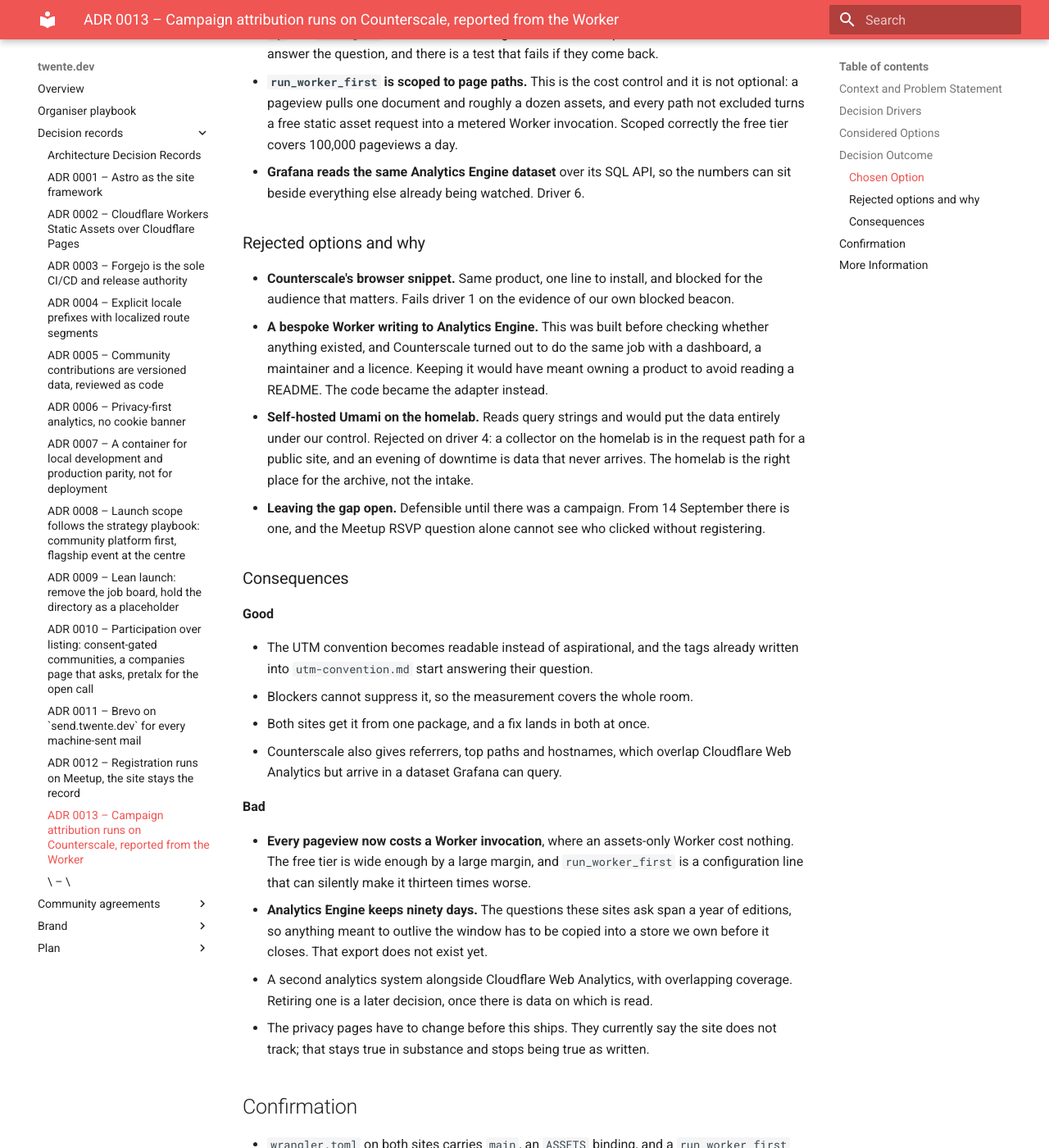
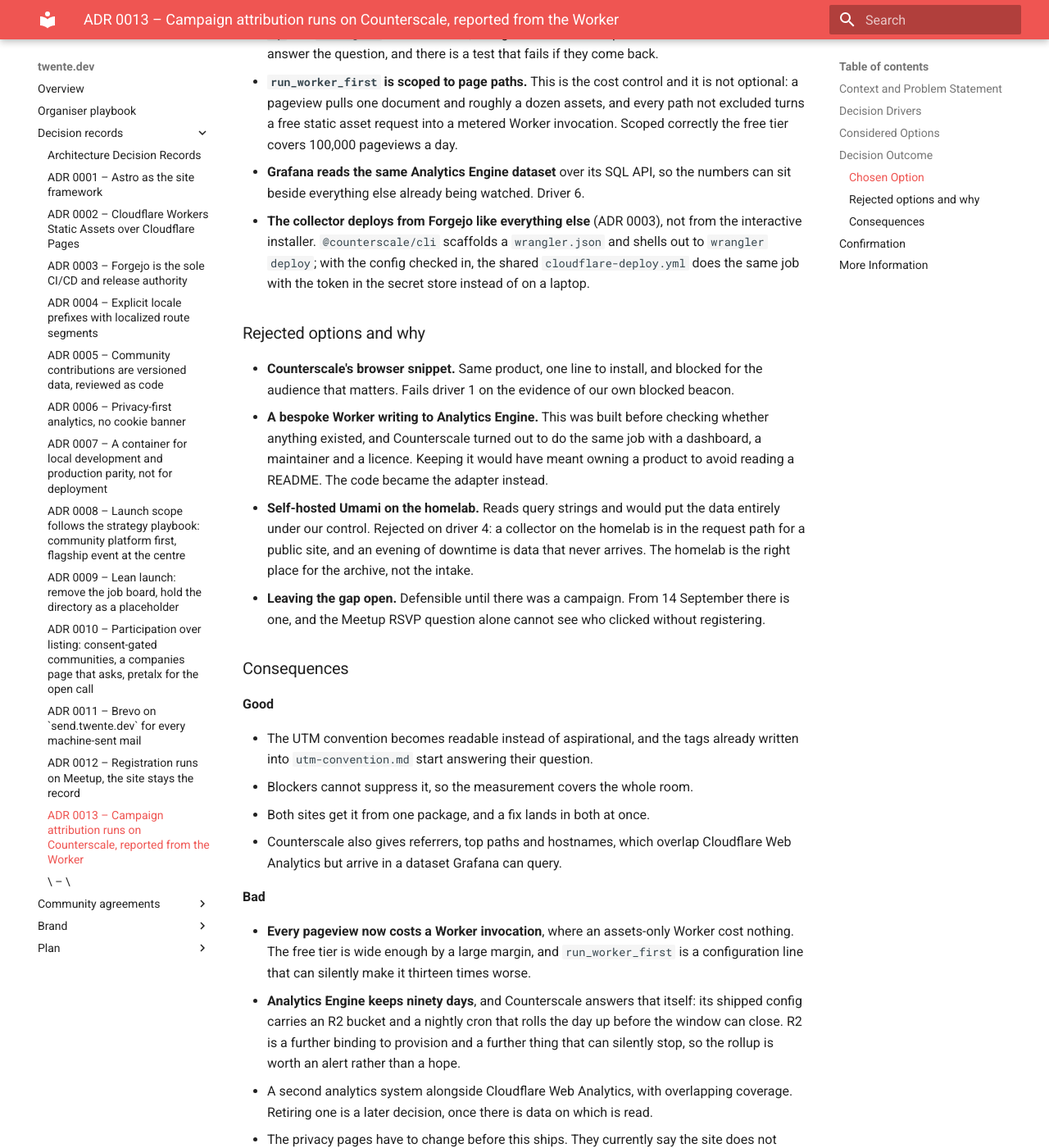
Before and after one commit to webgrip/twente.dev, an MkDocs documentation site: the page built from docs/adrs/0013-counterscale-for-campaign-attribution.md, in a window 1280 px wide and 1400 px high, scrolled down 1892 px. Shown: the whole window at 82% size. Built offline with MkDocs 1.6.1 and Material for MkDocs 9.7.7, drawn with Linux system fonts in a browser that asks for light colours; some of the changed text lies outside the part shown.

Commit message:
docs(adr): 0013 had de bewaartermijn mis, Counterscale lost dat zelf op
De ADR zei dat de negentig dagen van Analytics Engine een openstaand probleem
waren en dat er nog een export gebouwd moest worden. Dat klopt niet: de
meegeleverde wrangler.json van Counterscale draagt een R2-bucket en een
nachtelijke cron die de dag wegrolt voordat het venster dichtvalt. Dat had ik
kunnen weten door hun config te lezen voordat ik de consequentie opschreef.

Gecorrigeerd in plaats van weggehaald, met een gedateerde regel die zegt dat de
bewering fout was toen hij werd gedaan en niet door de tijd is ingehaald. Wat
blijft staan is de nuance die er wel toe doet: R2 is een extra binding en een
extra ding dat stil kan uitvallen, dus die rollup verdient een alert.

Ook toegevoegd wat er in het besluit hoorde en ontbrak: de collector rolt uit via
Forgejo zoals al het andere (ADR 0003), niet via de interactieve installer. Die
installer schrijft een wrangler.json en roept wrangler deploy aan; met de config
in de repo doet de gedeelde cloudflare-deploy.yml hetzelfde met het token in de
secret store in plaats van op een laptop.

Co-Authored-By: Claude Opus 5 (1M context) <noreply@anthropic.com>

```diff
--- a/docs/adrs/0013-counterscale-for-campaign-attribution.md
+++ b/docs/adrs/0013-counterscale-for-campaign-attribution.md
@@ -68,6 +68,10 @@ using Counterscale's server module.**
   correctly the free tier covers 100,000 pageviews a day.
 - **Grafana reads the same Analytics Engine dataset** over its SQL API, so the numbers
   can sit beside everything else already being watched. Driver 6.
+- **The collector deploys from Forgejo like everything else** (ADR 0003), not from the
+  interactive installer. `@counterscale/cli` scaffolds a `wrangler.json` and shells out to
+  `wrangler deploy`; with the config checked in, the shared `cloudflare-deploy.yml` does
+  the same job with the token in the secret store instead of on a laptop.
 
 ### Rejected options and why
 
@@ -100,9 +104,10 @@ using Counterscale's server module.**
 - **Every pageview now costs a Worker invocation**, where an assets-only Worker cost
   nothing. The free tier is wide enough by a large margin, and `run_worker_first` is a
   configuration line that can silently make it thirteen times worse.
-- **Analytics Engine keeps ninety days.** The questions these sites ask span a year of
-  editions, so anything meant to outlive the window has to be copied into a store we own
-  before it closes. That export does not exist yet.
+- **Analytics Engine keeps ninety days**, and Counterscale answers that itself: its
+  shipped config carries an R2 bucket and a nightly cron that rolls the day up before the
+  window can close. R2 is a further binding to provision and a further thing that can
+  silently stop, so the rollup is worth an alert rather than a hope.
 - A second analytics system alongside Cloudflare Web Analytics, with overlapping
   coverage. Retiring one is a later decision, once there is data on which is read.
 - The privacy pages have to change before this ships. They currently say the site does
@@ -129,6 +134,9 @@ using Counterscale's server module.**
   out any client-side collector.
 - 2026-09-04 — `@webgrip/edge-analytics@1.0.0` published; first written as its own
   collector, rewritten as a Counterscale adapter once Counterscale was found.
+- 2026-09-04 — retention consequence corrected on the same day it was written. It claimed
+  the ninety-day export did not exist; Counterscale ships an R2 rollup bucket and a nightly
+  cron that already does it. The claim was wrong when made, not overtaken by events.
 - Refines [ADR 0006](0006-privacy-first-analytics.md), which stays Accepted: Cloudflare
   Web Analytics remains the pageview instrument and this covers only the query-string gap.
 - webgrip.nl adopts this decision rather than restating it; its own ADR set links here.
```
